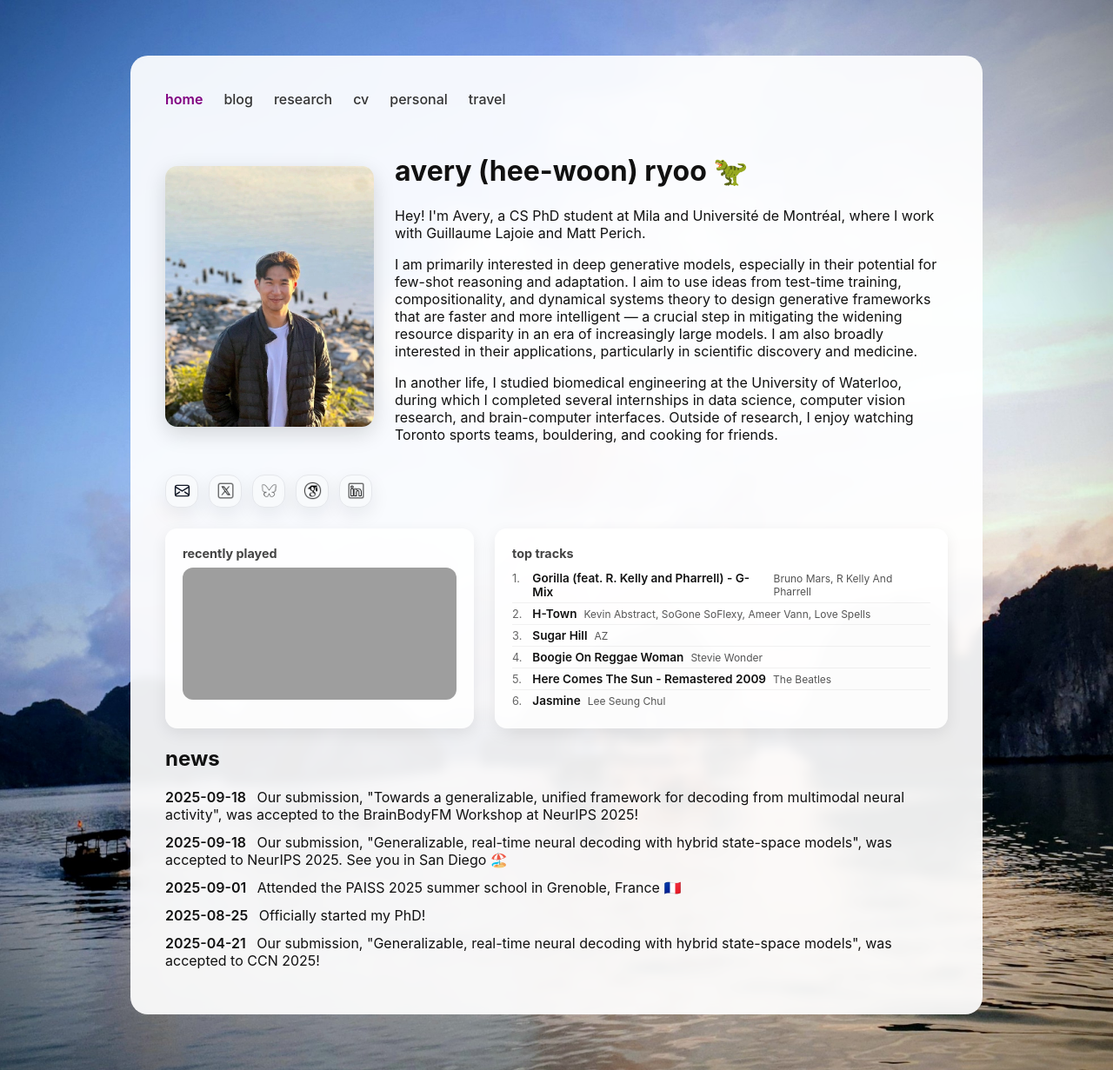
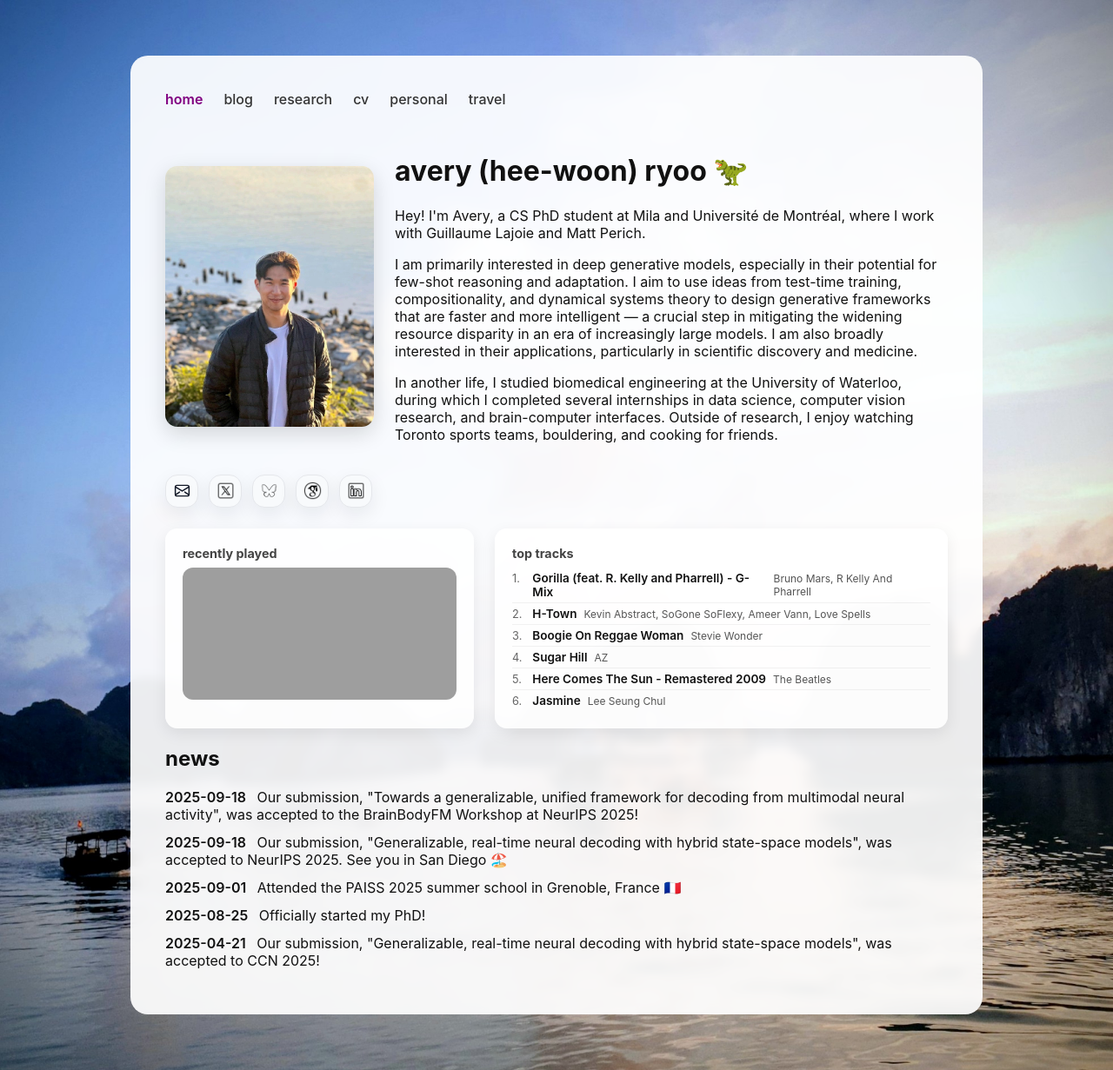
Before and after one commit to averyryoo/averyryoo.github.io, a Jekyll site: the page built from index.md, in a window 1280 px wide. Shown: the whole page at 87% size. Built offline with Jekyll 4.4.1, drawn with Linux system fonts in a browser that asks for light colours; part of the change alters nothing that is shown; grey boxes are pictures that could not be loaded.

```diff
--- a/_data/spotify.yml
+++ b/_data/spotify.yml
@@ -1,10 +1,10 @@
 now_playing:
-  album: Bon Iver, Bon Iver
-  album_art: https://i.scdn.co/image/ab67616d00001e024b6b1547455bbecb9f6bba64
-  artist: Bon Iver
+  album: Revolver (Remastered)
+  album_art: https://i.scdn.co/image/ab67616d00001e0228b8b9b46428896e6491e97a
+  artist: The Beatles
   is_playing: false
-  track: Holocene
-  url: https://open.spotify.com/track/35KiiILklye1JRRctaLUb4
+  track: Here, There And Everywhere - Remastered 2009
+  url: https://open.spotify.com/track/2B4Y9u4ERAFiMo13XPJyGP
 top_tracks:
 - artist: Bruno Mars, R Kelly And Pharrell
   track: Gorilla (feat. R. Kelly and Pharrell) - G-Mix
@@ -12,16 +12,16 @@ top_tracks:
 - artist: Kevin Abstract, SoGone SoFlexy, Ameer Vann, Love Spells
   track: H-Town
   url: https://open.spotify.com/track/6UsYsmYnfzpIcTR0oqaQVw
+- artist: Stevie Wonder
+  track: Boogie On Reggae Woman
+  url: https://open.spotify.com/track/7wOKVOhqghB6rCyaPWVegJ
 - artist: AZ
   track: Sugar Hill
   url: https://open.spotify.com/track/0lZWjBImx6kNe3WtOA09Xu
-- artist: Stevie Wonder
-  track: Boogie On Reggae Woman
-  url: https://open.spotify.com/track/7wOKVOhqghB6rCyaPWVegJ
 - artist: The Beatles
   track: Here Comes The Sun - Remastered 2009
   url: https://open.spotify.com/track/6dGnYIeXmHdcikdzNNDMm2
 - artist: Lee Seung Chul
   track: Jasmine
   url: https://open.spotify.com/track/7DTkq3BsVzztMPSsgiUnrv
-updated_at: 2026-08-03 15:24 UTC
+updated_at: 2026-08-03 17:24 UTC
```
